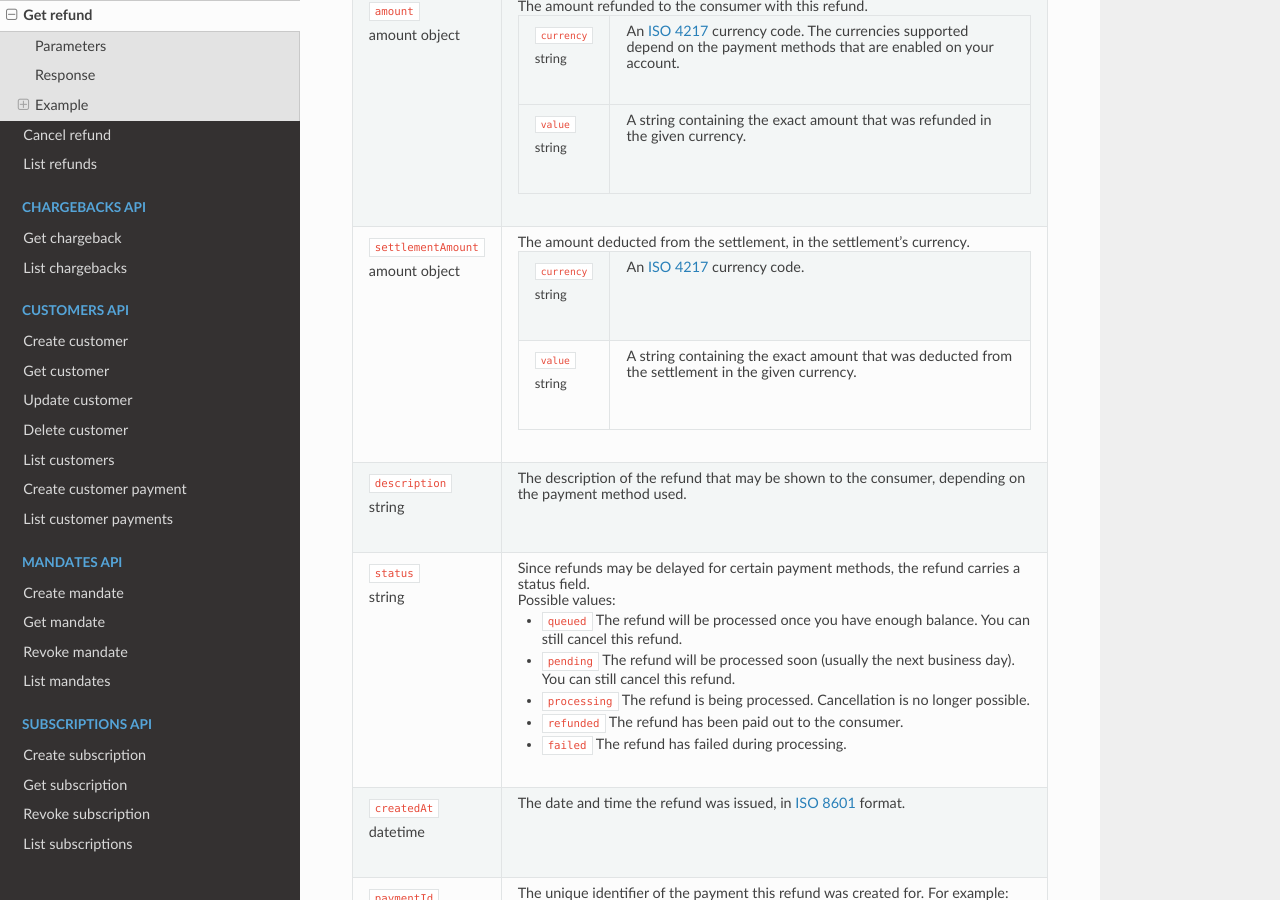
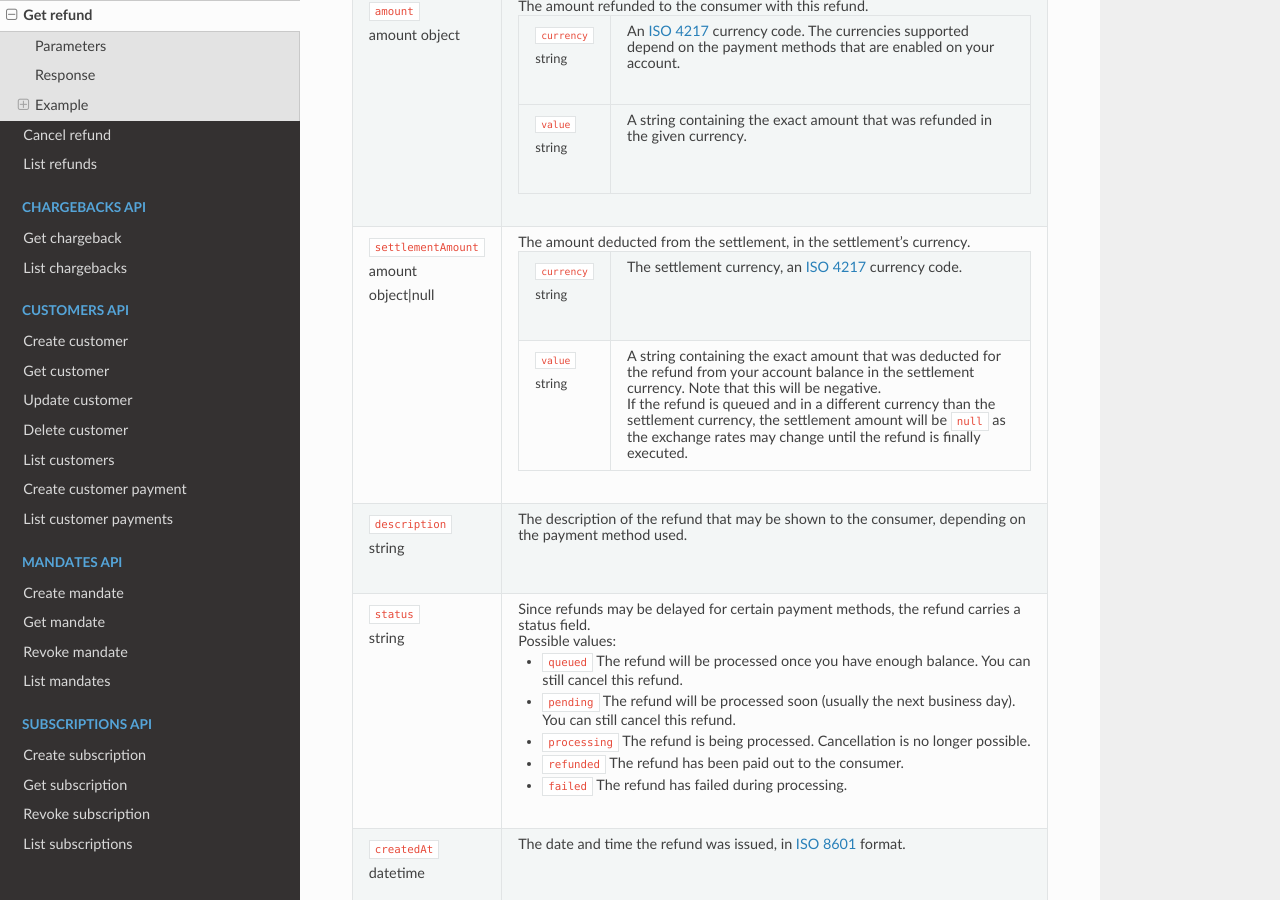
Before and after one commit to zsparal/api-documentation, a Sphinx documentation site: the page built from source/reference/v2/refunds-api/get-refund.rst, in a window 1280 px wide and 900 px high, scrolled down 778 px. Built offline with Sphinx 7.4.7 and the Read the Docs theme 2.0.0, drawn with Linux system fonts in a browser that asks for light colours.

Commit message:
Some further upgrade guides

```diff
--- a/source/reference/v2/chargebacks-api/get-chargeback.rst
+++ b/source/reference/v2/chargebacks-api/get-chargeback.rst
@@ -57,11 +57,12 @@ Response
 
           * - | ``currency``
               | string
-            - An `ISO 4217 <https://en.wikipedia.org/wiki/ISO_4217>`_ currency code.
+            - The settlement currency, an `ISO 4217 <https://en.wikipedia.org/wiki/ISO_4217>`_ currency code.
 
           * - | ``value``
               | string
-            - A string containing the exact amount that was deducted from the settlement in the given currency.
+            - A string containing the exact amount that was deducted for the chargeback from your account balance in the
+              settlement currency. Note that this will be negative.
 
    * - | ``createdAt``
        | datetime
--- a/source/reference/v2/refunds-api/get-refund.rst
+++ b/source/reference/v2/refunds-api/get-refund.rst
@@ -47,7 +47,7 @@ Response
             - A string containing the exact amount that was refunded in the given currency.
 
    * - | ``settlementAmount``
-       | amount object
+       | amount object|null
      - The amount deducted from the settlement, in the settlement's currency.
 
        .. list-table::
@@ -55,11 +55,15 @@ Response
 
           * - | ``currency``
               | string
-            - An `ISO 4217 <https://en.wikipedia.org/wiki/ISO_4217>`_ currency code.
+            - The settlement currency, an `ISO 4217 <https://en.wikipedia.org/wiki/ISO_4217>`_ currency code.
 
           * - | ``value``
               | string
-            - A string containing the exact amount that was deducted from the settlement in the given currency.
+            - A string containing the exact amount that was deducted for the refund from your account balance in the
+              settlement currency. Note that this will be negative.
+
+              If the refund is queued and in a different currency than the settlement currency, the settlement amount
+              will be ``null`` as the exchange rates may change until the refund is finally executed.
 
    * - | ``description``
        | string
```
Also changed, not shown: source/migrating-v1-to-v2.rst (+16 -1 lines).
